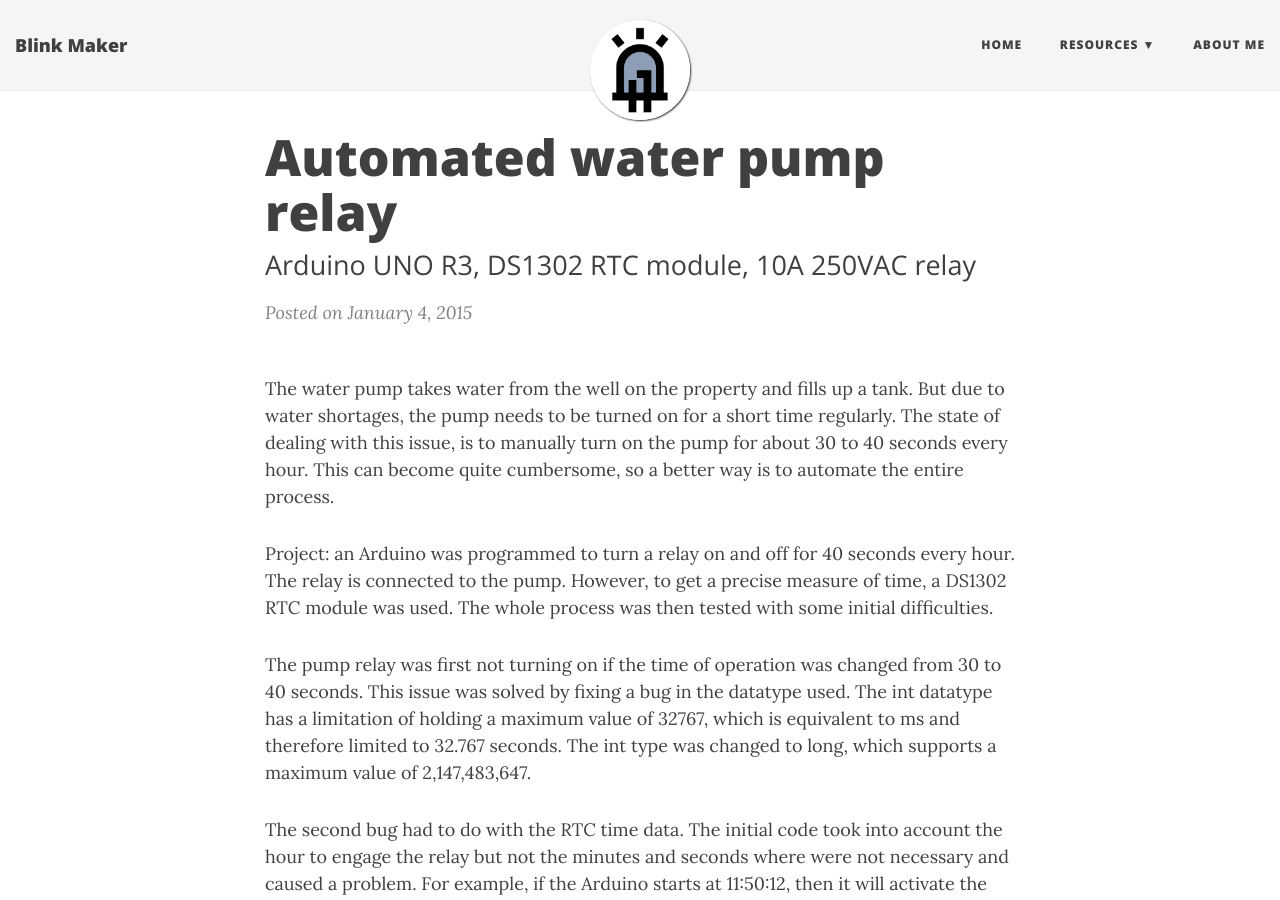
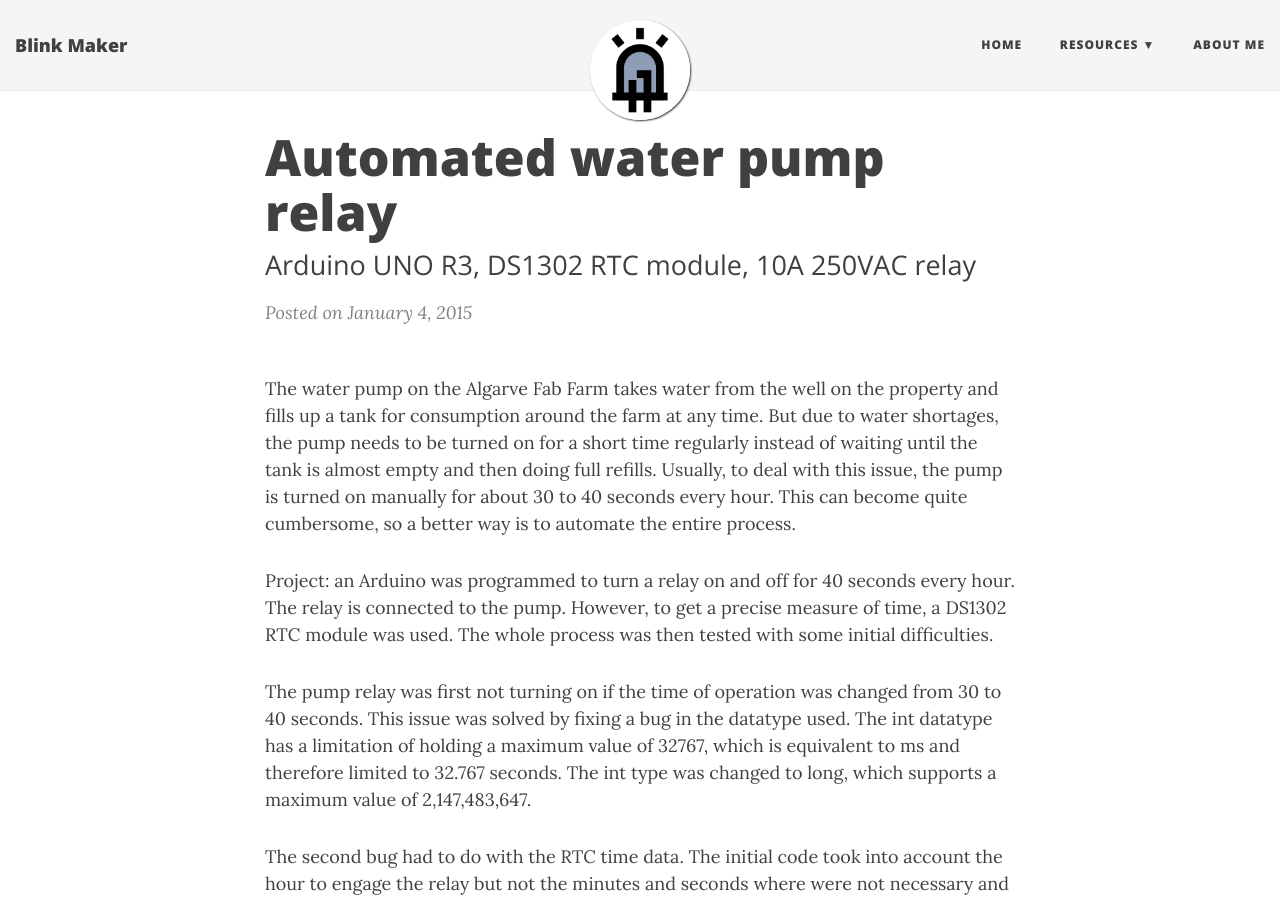
Before and after one commit to blinkmaker/blinkmaker.github.io, a Jekyll site: the page built from _posts/2015-01-04-first-post.md, in a window 1280 px wide and 900 px high. Built offline with Jekyll 4.4.1, drawn with Linux system fonts in a browser that asks for light colours; nearby versions of some CDN libraries.

Commit message:
Update 2015-01-04-first-post.md

```diff
--- a/_posts/2015-01-04-first-post.md
+++ b/_posts/2015-01-04-first-post.md
@@ -4,7 +4,7 @@ title: Automated water pump relay
 subtitle: Arduino UNO R3, DS1302 RTC module, 10A 250VAC relay
 ---
 
-The water pump takes water from the well on the property and fills up a tank. But due to water shortages, the pump needs to be turned on for a short time regularly. The state of dealing with this issue, is to manually turn on the pump for about 30 to 40 seconds every hour. This can become quite cumbersome, so a better way is to automate the entire process.
+The water pump on the Algarve Fab Farm takes water from the well on the property and fills up a tank for consumption around the farm at any time. But due to water shortages, the pump needs to be turned on for a short time regularly instead of waiting until the tank is almost empty and then doing full refills. Usually, to deal with this issue, the pump is turned on manually for about 30 to 40 seconds every hour. This can become quite cumbersome, so a better way is to automate the entire process.
 
 Project: an Arduino was programmed to turn a relay on and off for 40 seconds every hour. The relay is connected to the pump. However, to get a precise measure of time, a DS1302 RTC module was used. The whole process was then tested with some initial difficulties.
 
```
